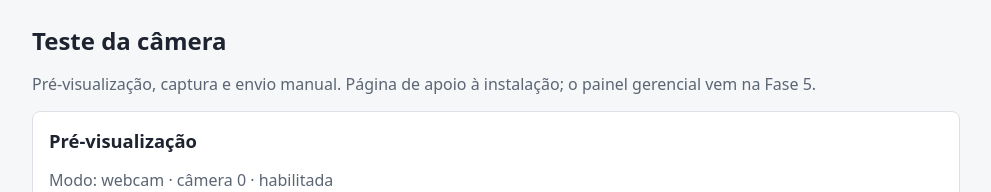
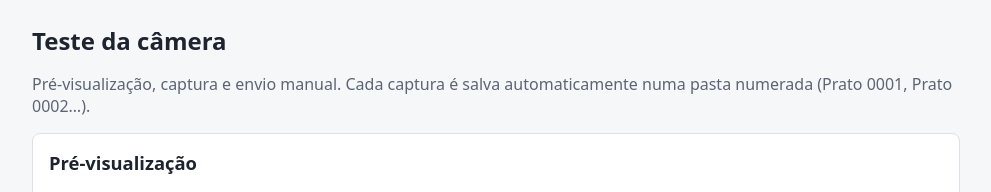
Before and after one commit to LabdoGui/Hackathon-Bovinus, a FastAPI app: page /camera in a window 1280 px wide. Shown: the part 52-244 px from the top of the page, without its empty margins (144-1135 px from the left). Run offline with FastAPI, Linux system fonts and the light colour scheme; parts of the project's set-up code (start-up, migrations or seed data) failed here and were passed over.

Commit message:
Atualiza texto da página da câmera
Remove a menção à Fase 5 (já concluída) e explica que cada captura
é salva automaticamente numa pasta numerada (Prato 0001, Prato 0002…).

Co-Authored-By: Claude Opus 5.5 <noreply@anthropic.com>
Claude-Session: https://claude.ai/code/session_017S3REUh8GdttfFyFsZBaAy

```diff
--- a/app/templates/camera.html
+++ b/app/templates/camera.html
@@ -4,7 +4,7 @@
 <h1>Teste da câmera</h1>
 <div id="auth" class="card" hidden></div>
 <div id="content" hidden>
-<p class="muted">Pré-visualização, captura e envio manual. Página de apoio à instalação; o painel gerencial vem na Fase 5.</p>
+<p class="muted">Pré-visualização, captura e envio manual. Cada captura é salva automaticamente numa pasta numerada (Prato 0001, Prato 0002…).</p>
 
 <section class="card">
   <h2>Pré-visualização</h2>
```
